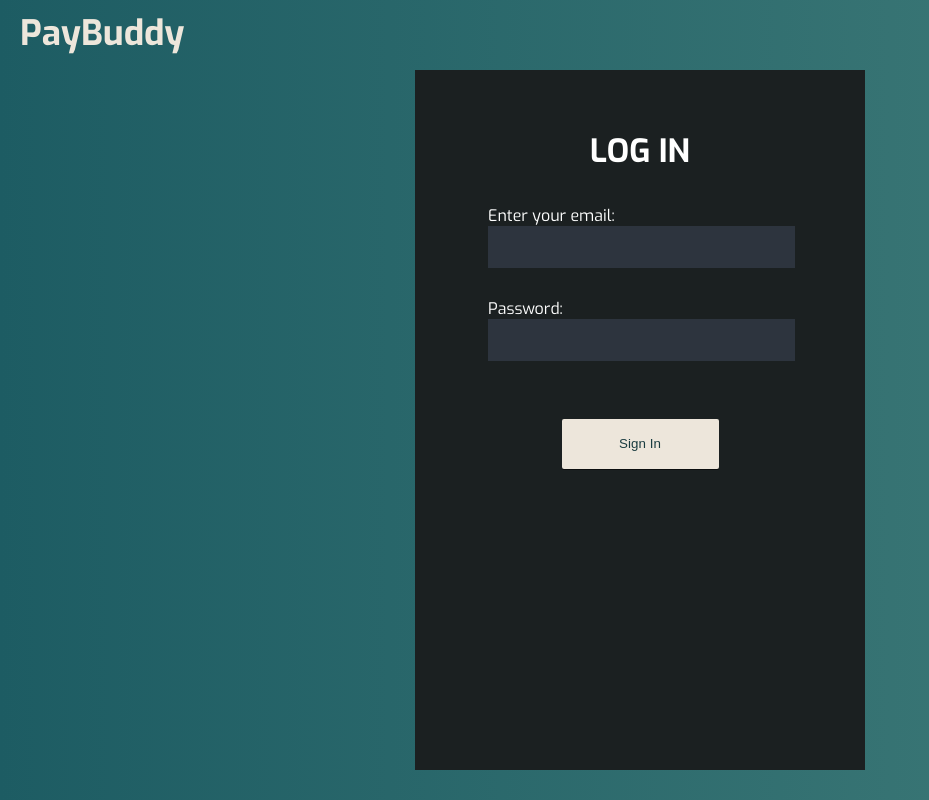
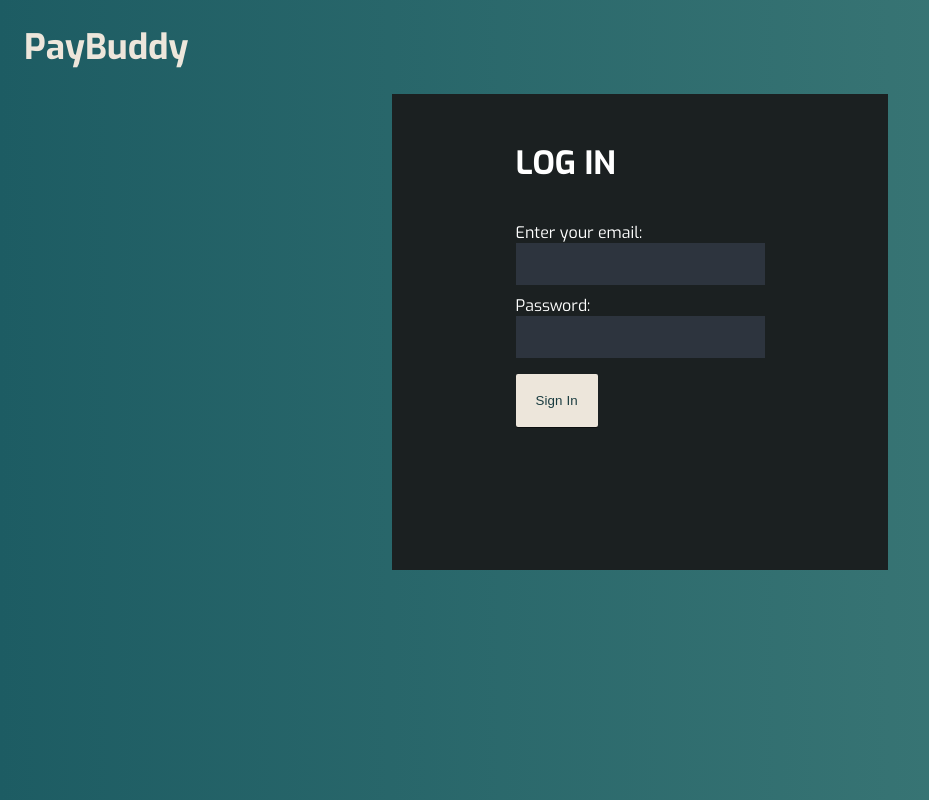
Before and after one commit to Naitik2929/PayBuddy_CE089_CE094_CE118, a PHP site: page /html/login.html in a window 1280 px wide. Shown: the whole page, without its empty margins (0-929 px from the left). Run offline with PHP 8.4, Linux system fonts and the light colour scheme.

Commit message:
Update login.css

```diff
--- a/PayBuddy/css/login.css
+++ b/PayBuddy/css/login.css
@@ -4,15 +4,11 @@
   margin: 0px;
   padding: 0px;
 }
-.context {
-  position: absolute;
-  top: 10px;
-  left: 20px;
-}
 
 .context h1 {
   color: #ede6db;
   font-size: 35px;
+  padding: 24px;
 }
 body {
   font-family: "Exo", sans-serif;
@@ -20,66 +16,24 @@ body {
   background: -webkit-linear-gradient(left, #1d5c63 0, #417d7a 100%);
   background: linear-gradient(to right, #1d5c63 0, #417d7a 100%);
 }
-.login-div{
-  margin-top: 70px;
-
-}
 .login-content {
   display: flex;
-  flex-direction: column;
   background-color: #1B2021;
+  padding: 48px;
+  justify-content:center ;
+  max-width: 400px;
+  margin: 0 auto;
+  height: 380px;
+}
 
-
-    min-height: 80vh;
-
-      padding: 60px 68px 40px ;
-      padding-bottom: 0;
-      margin-bottom: 0px;
-
-
-}
 .login-content h1{
   color: azure;
 }
-@media only screen and (min-width: 740px) {
-  .login-body{
-    margin: 0 auto -236px;
-    padding: 0 5%;
-    height: 50%;
-    background-color: transparent;
-    max-width: 450px;
-  }
+
+form > div {
+  padding-top: 10px;
 }
 
-.login-body {
-  padding: 0 0;
-  height: 100%;
-    background-color: transparent;
-
-
-}
-.login-body ::before{
-  content: "";
-    height: 100%;
-    display: block;
-}
-@media only screen and (min-width: 740px) {
-  .login-body:before {
-    content: "";
-    height: 100%;
-    display: block;
-  }
-}
-@media only screen and (min-width: 740px){
-.login-content {
-  display: flex;
-  min-height: 80vh;
-
-    padding: 60px 68px 40px ;
-    padding-bottom: 0px;
-    margin-bottom: 0px;
-}
-}
 .hybrid-login-form .hybrid-login-form-main {
   -webkit-box-flex: 1;
   -webkit-flex-grow: 1;
@@ -96,30 +50,19 @@ body {
   margin-bottom: 28px;
 }
 
-.nfemail ,.nfpassword{
-  padding-bottom: 20px;
+.nffname ,.nfpassword,.nfemail,.nflname,.nfphone{
+  padding-bottom: 0px;
   max-width: 100%;
 }
-@media only screen and (min-width: 740px) {
-  .nfemailcontrol ,.nfpasswordcontrol{
-    border-radius: 4px;
-    display: flex;
-    flex-direction: column;
-    padding: 5px;
-  }
-}
-
-.nfemailcontrol ,.nfpasswordcontrol{
+.nfemailcontrol ,.nfpasswordcontrol,.nffnamecontrol,.nflnamecontrol,.nfphonecontrol{
   border-radius: 4px;
   display: flex;
   flex-direction: column;
-  padding: 5px;
+  padding: 0px;
 }
 
 .placelabel{
   color: #fff;
-
-
 }
 .btn {
   display: inline-block;
@@ -156,11 +99,9 @@ body {
 }
 
 .btn.btn-small {
-  display: block;
-  width: 50%;
-  padding: 0;
-  margin: 2.5em auto;
-  line-height: 50px;
+  width: fit-content;
+  padding: 20px;
+  margin-top: 16px;
 }
 
 .btn-submit {
@@ -176,7 +117,7 @@ body {
   box-shadow: 0 1px 0 rgb(0 0 0 / 55%);
 }
 
-.emailinput , .passwordinput {
+.emailinput , .passwordinput,.fnameinput,.lnameinput,.phoneinput {
   background: #2d343e;
   border: 1px solid #2d343e;
 
@@ -186,13 +127,9 @@ body {
   font-size: 16px;
   height: 20px;
   padding: 10px;
-  width: 265px;
   font-family: 'poppins', sans-serif;
   padding-left: 30px;
   -webkit-transition: all 0.3s ease 0s;
   -o-transition: all 0.3s ease 0s;
   transition: all 0.3s ease 0s;
 }
-.hybrid-login-form-main h1{
-  text-align: center;
-}
```
